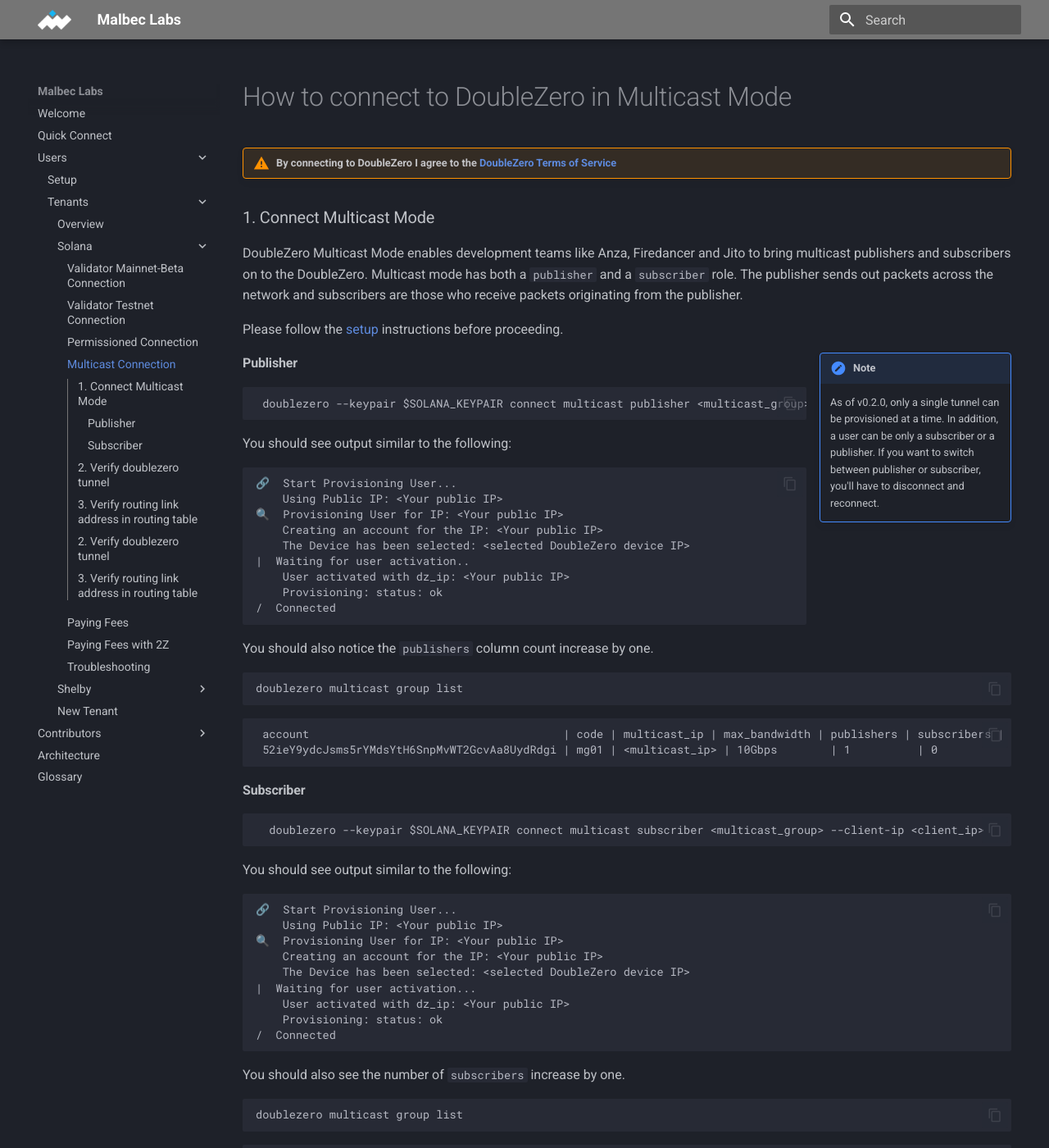
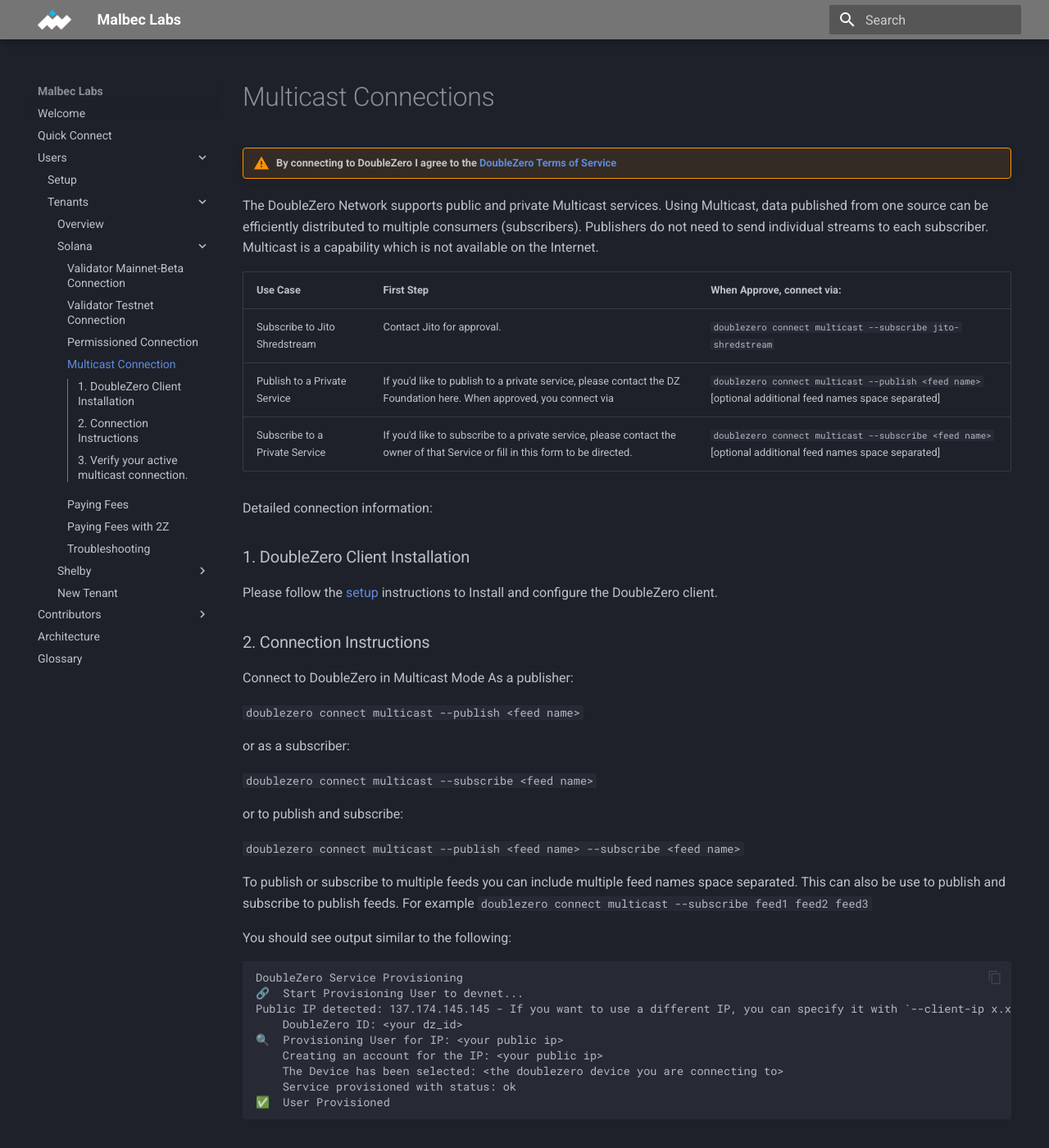
Before and after one commit to malbeclabs/docs, an MkDocs documentation site: the page built from docs/Multicast Connection.md, in a window 1280 px wide and 1400 px high. Shown: the whole window at 82% size. Built offline with MkDocs 1.6.1 and Material for MkDocs 9.7.7, drawn with Linux system fonts in a browser that asks for light colours; some of the changed text lies outside the part shown.

Commit message:
Update Multicast Connection.md (#134)
* Update Multicast Connection.md

rebuild of multicast connection page.

* Update Multicast Connection.md (#139)

* Update Multicast Connection.md

add publish and subscribe

````diff
--- a/docs/Multicast Connection.md
+++ b/docs/Multicast Connection.md
@@ -1,142 +1,73 @@
-# How to connect to DoubleZero in Multicast Mode
+# Multicast Connections
 !!! warning "By connecting to DoubleZero I agree to the [DoubleZero Terms of Service](https://doublezero.xyz/terms-protocol)"
-### 1. Connect Multicast Mode
-DoubleZero Multicast Mode enables development teams like Anza, Firedancer and Jito to bring multicast publishers and subscribers on to the DoubleZero. Multicast mode has both a `publisher` and a `subscriber` role. The publisher sends out packets across the network and subscribers are those who receive packets originating from the publisher.
 
-Please follow the [setup](setup.md) instructions before proceeding.
+The DoubleZero Network supports public and private Multicast services. Using Multicast, data published from one source can be efficiently distributed to multiple consumers (subscribers). Publishers do not need to send individual streams to each subscriber. Multicast is a capability which is not available on the Internet.
 
-!!! note inline end
-    As of v0.2.0, only a single tunnel can be provisioned at a time. In addition, a user can be only a subscriber or a publisher. If you want to switch between publisher or subscriber, you'll have to disconnect and reconnect.
+|Use Case | First Step | When Approve, connect via:|
+|---------|------------|---------------------------|
+|Subscribe to Jito Shredstream | Contact Jito for approval. | ```doublezero connect multicast --subscribe jito-shredstream``` |
+|Publish to a Private Service | If you'd like to publish to a private service, please contact the DZ Foundation here. When approved, you connect via | ```doublezero connect multicast --publish <feed name>``` [optional additional feed names space separated] |
+|Subscribe to a Private Service	| If you'd like to subscribe to a private service, please contact the owner of that Service or fill in this form to be directed. | ```doublezero connect multicast --subscribe <feed name>``` [optional additional feed names space separated] |
 
-<div data-wizard-step="multicast-connect-publisher" markdown>
+Detailed connection information:
 
-#### Publisher
+### 1. DoubleZero Client Installation
+Please follow the [setup](setup.md) instructions to Install and configure the DoubleZero client.
 
-```
- doublezero --keypair $SOLANA_KEYPAIR connect multicast publisher <multicast_group> --client-ip <client_ip>
-```
+### 2. Connection Instructions
+
+Connect to DoubleZero in Multicast Mode
+As a publisher:
+
+```doublezero connect multicast --publish <feed name>```
+
+or as a subscriber:
+
+```doublezero connect multicast --subscribe <feed name>```
+
+or to publish and subscribe:
+
+```doublezero connect multicast --publish <feed name> --subscribe <feed name>```
+
+To publish or subscribe to multiple feeds you can include multiple feed names space separated.
+This can also be use to publish and subscribe to publish feeds.
+For example
+```doublezero connect multicast --subscribe feed1 feed2 feed3```
 
 You should see output similar to the following:
 ```
-
-🔗  Start Provisioning User...
-    Using Public IP: <Your public IP>
-🔍  Provisioning User for IP: <Your public IP>
-    Creating an account for the IP: <Your public IP>
-    The Device has been selected: <selected DoubleZero device IP>
-|  Waiting for user activation..
-    User activated with dz_ip: <Your public IP>
-    Provisioning: status: ok
-/  Connected
+DoubleZero Service Provisioning
+🔗  Start Provisioning User to devnet...
+Public IP detected: 137.174.145.145 - If you want to use a different IP, you can specify it with `--client-ip x.x.x.x`
+    DoubleZero ID: <your dz_id>
+🔍  Provisioning User for IP: <your public ip>
+    Creating an account for the IP: <your public ip>
+    The Device has been selected: <the doublezero device you are connecting to>
+    Service provisioned with status: ok
+✅  User Provisioned
 ```
-
-You should also notice the `publishers` column count increase by one.
-
-```
-doublezero multicast group list
-```
-
-```
- account                                      | code | multicast_ip | max_bandwidth | publishers | subscribers | status    | owner
- 52ieY9ydcJsms5rYMdsYtH6SnpMvWT2GcvAa8UydRdgi | mg01 | <multicast_ip> | 10Gbps        | 1          | 0           | activated | Dc3LFdWwKGJvJcVkXhAr14kh1HS6pN7oCWrvHfQtsHGe
-```
-
-</div>
-
-<div data-wizard-step="multicast-connect-subscriber" markdown>
-
-#### Subscriber
-
-```
-  doublezero --keypair $SOLANA_KEYPAIR connect multicast subscriber <multicast_group> --client-ip <client_ip>
-```
-
-You should see output similar to the following:
-
-```
-🔗  Start Provisioning User...
-    Using Public IP: <Your public IP>
-🔍  Provisioning User for IP: <Your public IP>
-    Creating an account for the IP: <Your public IP>
-    The Device has been selected: <selected DoubleZero device IP>
-|  Waiting for user activation...
-    User activated with dz_ip: <Your public IP>
-    Provisioning: status: ok
-/  Connected
-```
-
-You should also see the number of `subscribers` increase by one.
-
-```
-doublezero multicast group list
-```
-
-```
-account                                      | code | multicast_ip   | max_bandwidth | publishers | subscribers | status    | owner
-52ieY9ydcJsms5rYMdsYtH6SnpMvWT2GcvAa8UydRdgi | mg01 | <multicast_ip> | 10Gbps        | 0          | 1           | activated | Dc3LFdWwKGJvJcVkXhAr14kh1HS6pN7oCWrvHfQtsHGe
-```
-
-</div>
-
-
-Congratulations, your DoubleZero connection is up and running! We hope. Let's run a few more commands to make sure everything is working.
-
-<div data-wizard-step="multicast-verify-publisher" markdown>
-
-### 2. Verify doublezero tunnel
+### 3. Verify your active multicast connection.
+Wait for 60 seconds and then run
 
 ```
 doublezero status
 ```
-
 Expected result:
+- BGP Session Up on the correct DoubleZero Network
+- If you are a publisher, your DoubleZero IP will be different than your Tunnel Src IP. This is expected.
+- If you are a subscriber only, your DoubleZero IP will be the same as your Tunnel Src IP.
 
 ```
- Tunnel status | Last Session Update | Tunnel Name | Tunnel src       | Tunnel dst      | Doublezero IP     | User Type
- up            | <Timestamp>         | doublezero1 | <Your public IP> | <Doublezero IP> | <Your public IP>  | Multicast
+~$ doublezero status
+ Tunnel Status  | Last Session Update     | Tunnel Name | Tunnel Src      | Tunnel Dst | Doublezero IP | User Type | Current Device | Lowest Latency Device | Metro   | Network
+ BGP Session Up | 2026-02-11 20:46:20 UTC | doublezero1 | 137.174.145.145 | 100.0.0.1  | 198.18.0.1    | Multicast | ams-dz001      | ✅ ams-dz001         | Amsterdam | Testnet
 ```
 
-### 3. Verify routing link address in routing table
-
-In multicast mode, you should see a single 169.254/31 route, plus a static route for the multicast group you are connected to.
-
+Verify the groups you're connected to:
 ```
-$ ip route show dev doublezero1
+doublezero user list --client-ip <your ip>
 ```
 
-```
-169.254.0.0/31 proto kernel scope link src 169.254.0.1
-<multicast_ip> via 169.254.0.0 proto static src 64.86.249.81
-```
-
-</div>
-
-<div data-wizard-step="multicast-verify-subscriber" markdown>
-
-### 2. Verify doublezero tunnel
-
-```
-doublezero status
-```
-
-Expected result:
-
-```
- Tunnel status | Last Session Update | Tunnel Name | Tunnel src       | Tunnel dst      | Doublezero IP | User Type
- up            | <Timestamp>         | doublezero1 | <Your public IP> | <Doublezero IP> |               | Multicast
-```
-
-### 3. Verify routing link address in routing table
-
-In multicast mode, you should see a single 169.254/31 route, plus a static route for the multicast group you are connected to.
-
-```
-$ ip route show dev doublezero1
-```
-
-```
-169.254.0.0/31 proto kernel scope link src 169.254.0.1
-<multicast_ip> via 169.254.0.0 proto static
-```
-
-</div>
+|account                                      | user_type | groups | device    | location    | cyoa_type  | client_ip       | dz_ip       | accesspass     | tunnel_id | tunnel_net       | status    | owner |
+|----|----|----|----|----|----|----|----|----|----|----|----|----|
+|wQWmt7L6mTyszhyLywJeTk85KJhe8BGW4oCcmxbhaxJ  | Multicast | P:mg02 | ams-dz001 | Amsterdam   | GREOverDIA | 137.174.145.145 | 198.18.0.1  | Prepaid: (MAX) | 515       | 169.254.3.58/31  | activated | DZfHfcCXTLwgZeCRKQ1FL1UuwAwFAZM93g86NMYpfYan|
````
